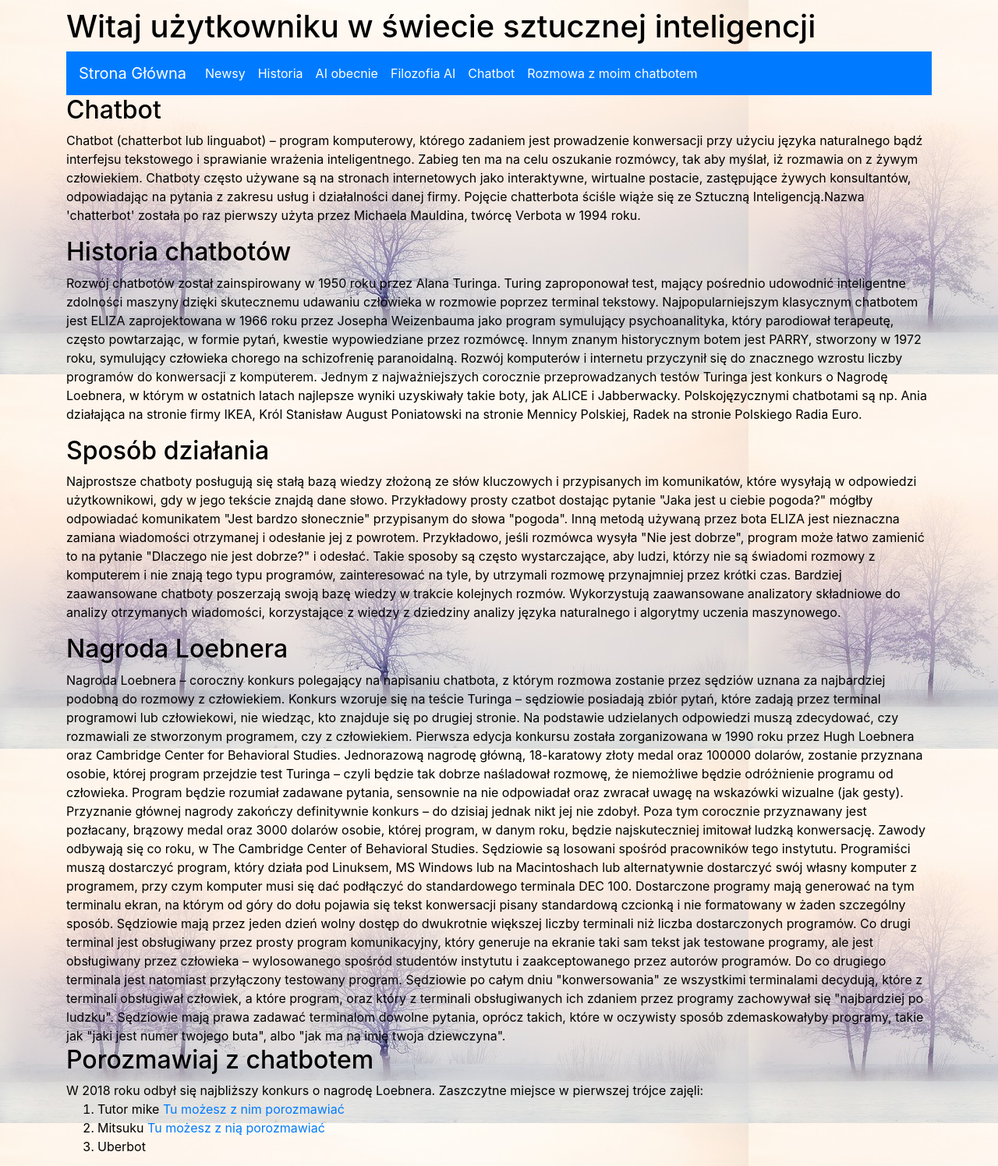
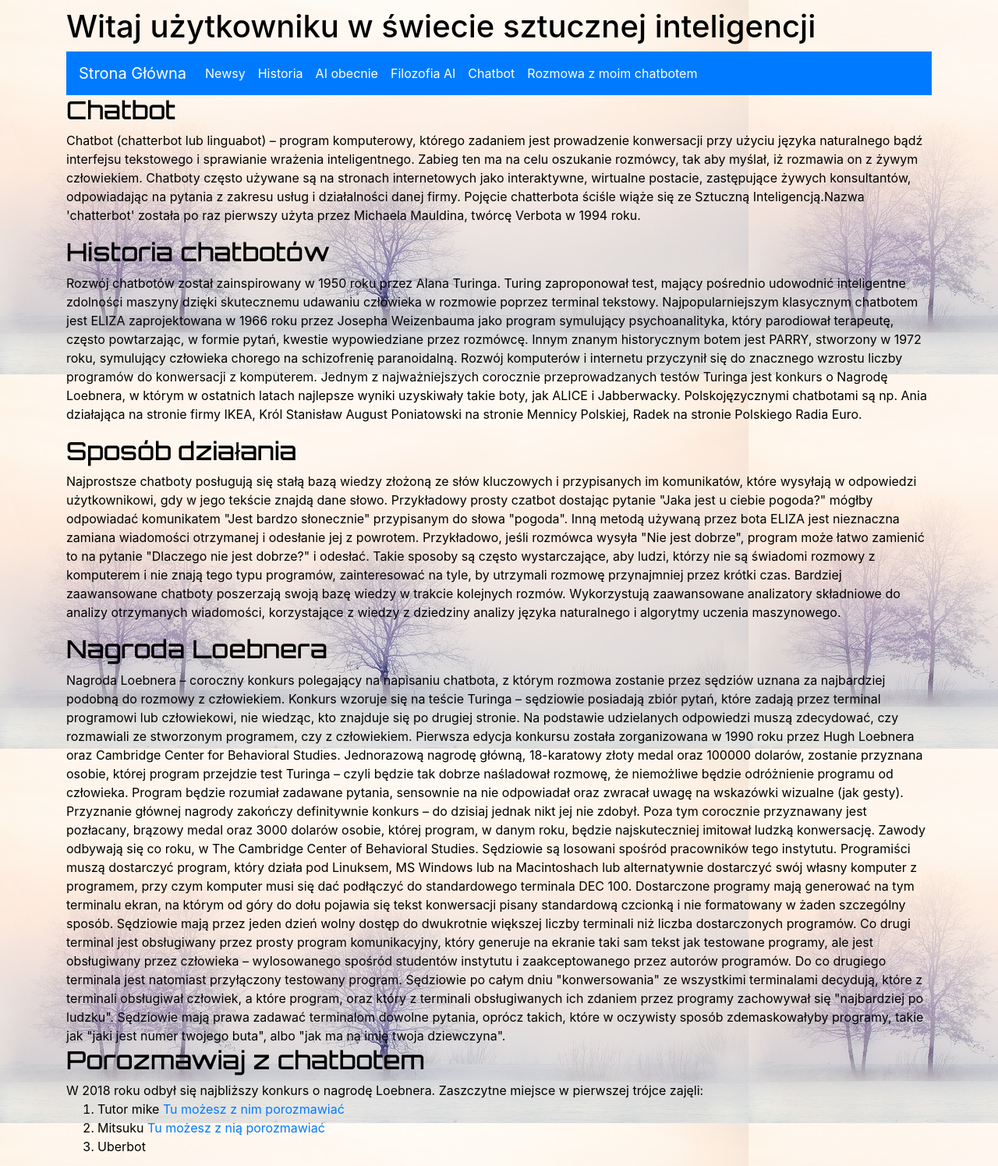
Before and after one commit to Charnel2500/blog_ai_py385_django311, a Django app: page /chatbot/ in a window 1280 px wide. Shown: the top 1495 px of the page at 78% size. Run offline with Django 3.2, Linux system fonts and the light colour scheme; some libraries are stand-ins or nearby versions.

Commit message:
Add new fonts

```diff
--- a/blog/static/css/base.css
+++ b/blog/static/css/base.css
@@ -3,8 +3,12 @@ property: value;
 }*/
 body{
     background-image: url("/static/images/zima.jpg");
-
     /* top, right, bottom, left */
     margin: 10px 30px 30px 30px;
     color: black;
 }
+
+h2{
+  font-family: 'Orbitron', sans-serif;
+
+}
--- a/pages/static/css/base.css
+++ b/pages/static/css/base.css
@@ -3,8 +3,12 @@ property: value;
 }*/
 body{
     background-image: url("/static/images/zima.jpg");
-
     /* top, right, bottom, left */
     margin: 10px 30px 30px 30px;
     color: black;
 }
+
+h2{
+  font-family: 'Orbitron', sans-serif;
+
+}
--- a/pages/templates/pages/base.html
+++ b/pages/templates/pages/base.html
@@ -6,6 +6,7 @@
     <meta charset="UTF-8">
     <title>Strona startowa</title>
     <link rel="stylesheet" href="https://stackpath.bootstrapcdn.com/bootstrap/4.1.3/css/bootstrap.min.css" integrity="sha384-MCw98/SFnGE8fJT3GXwEOngsV7Zt27NXFoaoApmYm81iuXoPkFOJwJ8ERdknLPMO" crossorigin="anonymous">
+    <link href="https://fonts.googleapis.com/css2?family=Orbitron:wght@500&display=swap" rel="stylesheet">
     <link rel="stylesheet" href="{% static 'css/base.css' %}">
 </head>
 <body>
--- a/pages/templates/pages/chatbot.html
+++ b/pages/templates/pages/chatbot.html
@@ -1,6 +1,6 @@
 {% extends 'pages/base.html' %}
 {% block content %}
-    <div class="">
+    <div class="chatbot">
       <h2>Chatbot</h2>
       <p>  Chatbot (chatterbot lub linguabot) – program komputerowy, którego zadaniem jest prowadzenie konwersacji przy użyciu języka
         naturalnego bądź interfejsu tekstowego i sprawianie wrażenia inteligentnego. Zabieg ten ma na celu oszukanie rozmówcy, tak
```
